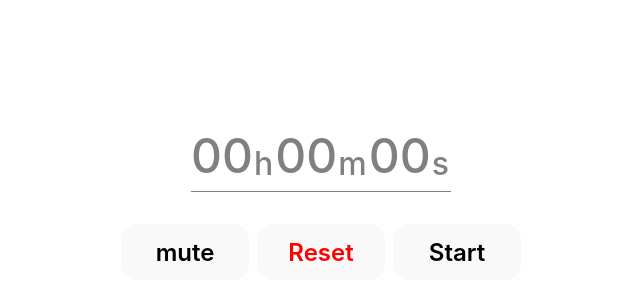
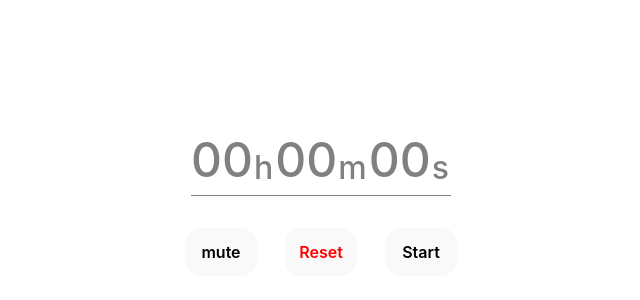
Before and after one commit to bigsaigon333/simple-stopwatch, a React (Vite) app: page / in a window 1280 px wide. Shown: the part 196-496 px from the top of the page, without its empty margins (319-959 px from the left). Built offline with nearby package versions, Linux system fonts and the light colour scheme.

Commit message:
feat: button과 form의 크기를 조절한다

```diff
--- a/src/components/controls.tsx
+++ b/src/components/controls.tsx
@@ -58,10 +58,10 @@ function getMainButtonMessage(state: TimerState): string {
 }
 
 const buttonCss = css`
-  width: 8rem;
-  height: 3.5rem;
+  width: 4.5rem;
+  height: 3rem;
   border-radius: 1rem;
-  font-size: 1.5rem;
+  font-size: 1rem;
   font-weight: 600;
   padding: 0;
 `;
--- a/src/components/edit-form.tsx
+++ b/src/components/edit-form.tsx
@@ -48,7 +48,8 @@ export default function EditForm({
 }
 
 export const formCss = css`
-  width: 25rem;
+  width: 17rem;
+
   display: flex;
   row-gap: 2rem;
   flex-direction: column;
```
